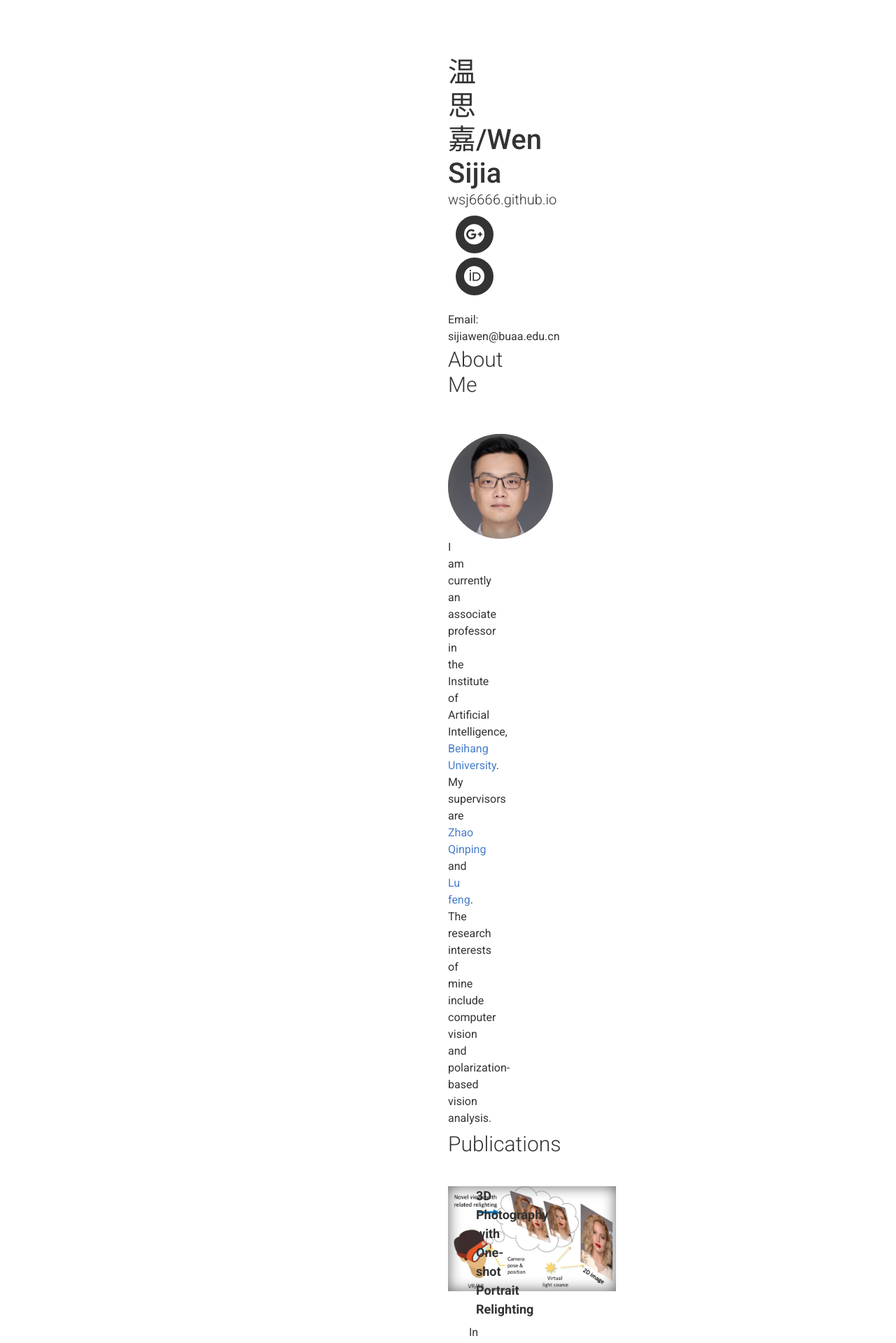
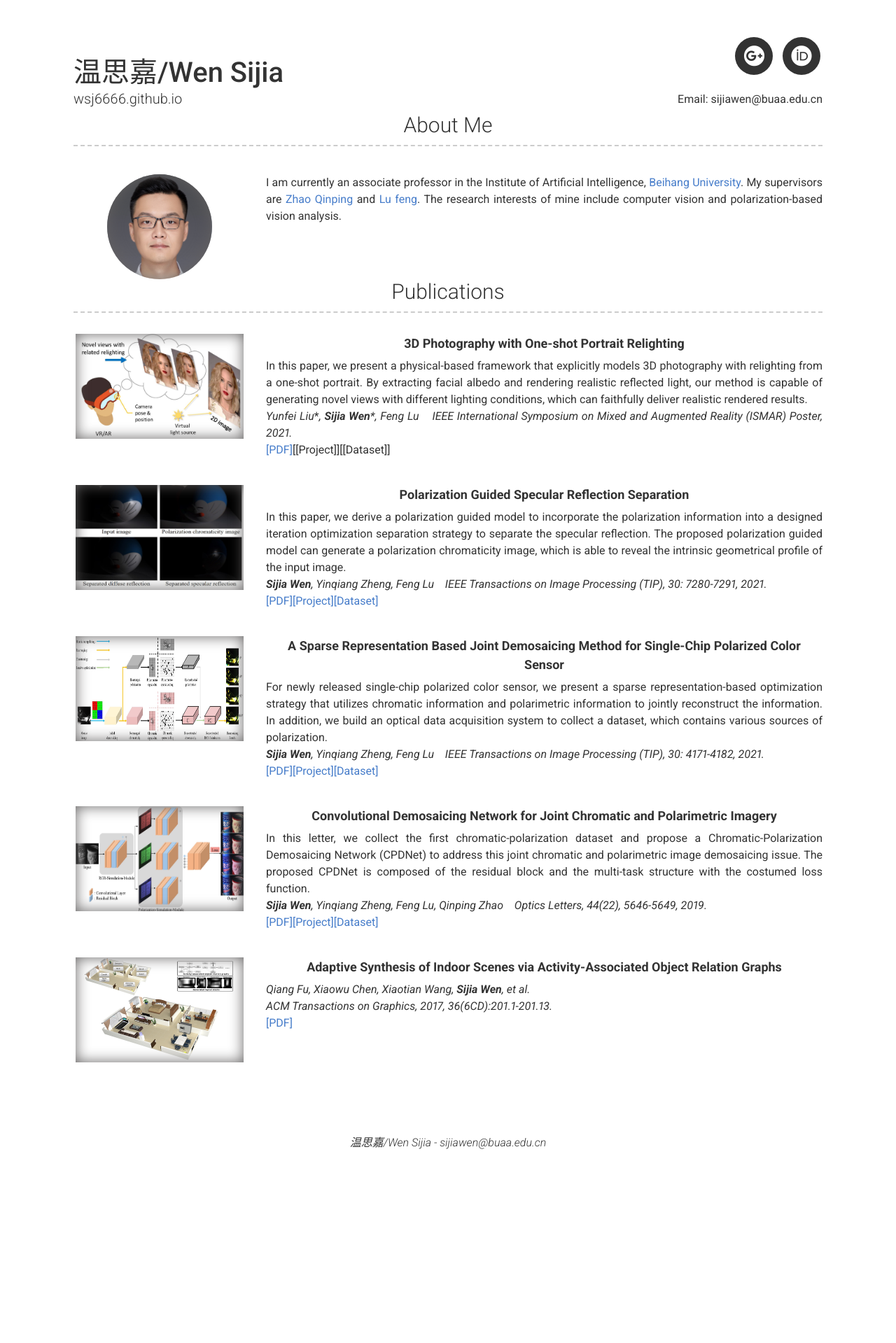
Before and after one commit to wsj6666/wsj6666.github.io, a Jekyll site: the page built from index.md, in a window 1280 px wide. Shown: the top 1919 px of the page at 70% size. Built offline with Jekyll 4.4.1, drawn with Linux system fonts in a browser that asks for light colours; nearby versions of some CDN libraries; after the commit the page ends 1652 px from its top, so only the background shows below that.

Commit message:
Update base.scss

```diff
--- a/_sass/base.scss
+++ b/_sass/base.scss
@@ -155,7 +155,7 @@ body {
   text-align: center; }
 
 .container {
-  max-width: 10px;
+  max-width: 1100px;
   margin: 0 auto;
   //margin-top:30px;
 
```
